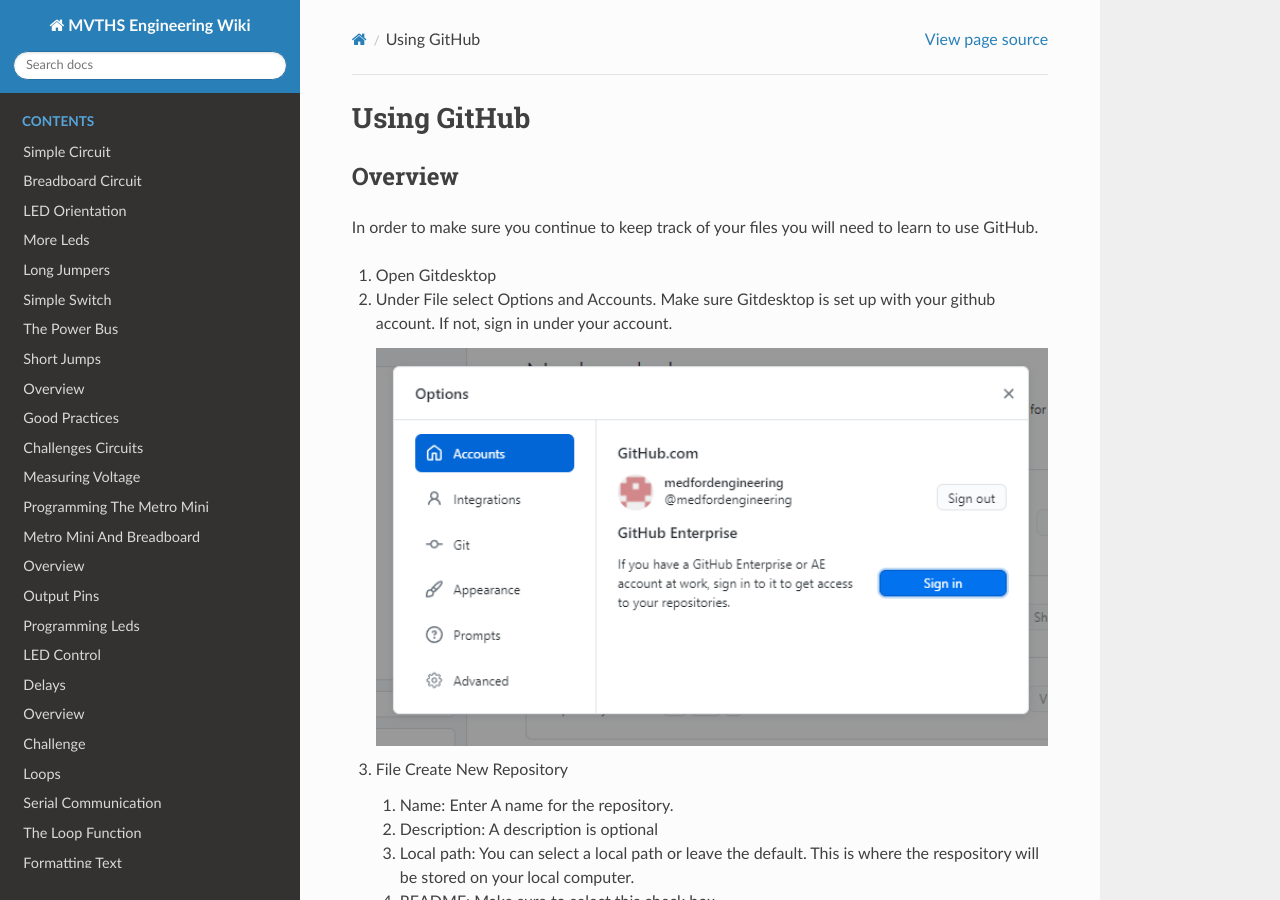
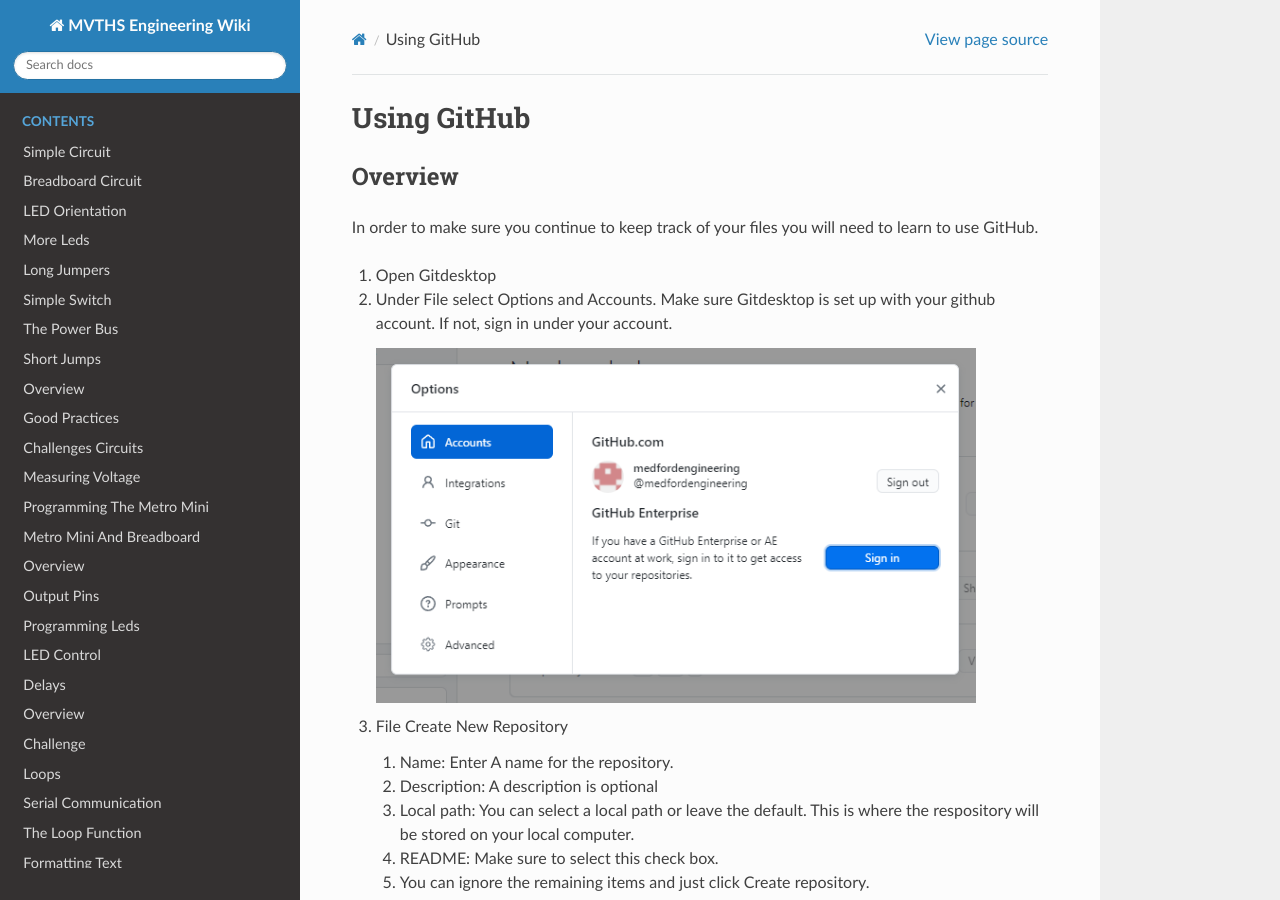
Before and after one commit to maxtkc/mvths-wiki, a Sphinx documentation site: the page built from docs/104-github.rst, in a window 1280 px wide and 900 px high. Built offline with Sphinx 7.4.7 and the Read the Docs theme 2.0.0, drawn with Linux system fonts in a browser that asks for light colours; pages that are not in the unit, such as notebooks, are missing from menus.

Commit message:
Update 104-github.rst

```diff
--- a/docs/104-github.rst
+++ b/docs/104-github.rst
@@ -10,7 +10,7 @@
 #. Under File select Options and Accounts. Make sure Gitdesktop is set up with your github account. If not, sign in under your account.
 
    .. figure:: images/fileoptions.PNG
-      :width: 800px
+      :width: 600px
 
 #. File Create New Repository
 
@@ -21,4 +21,4 @@
    #. You can ignore the remaining items and just click Create repository.
 
    .. figure:: images/newrepo.PNG
-      :width: 800px
+      :width: 400px
```
